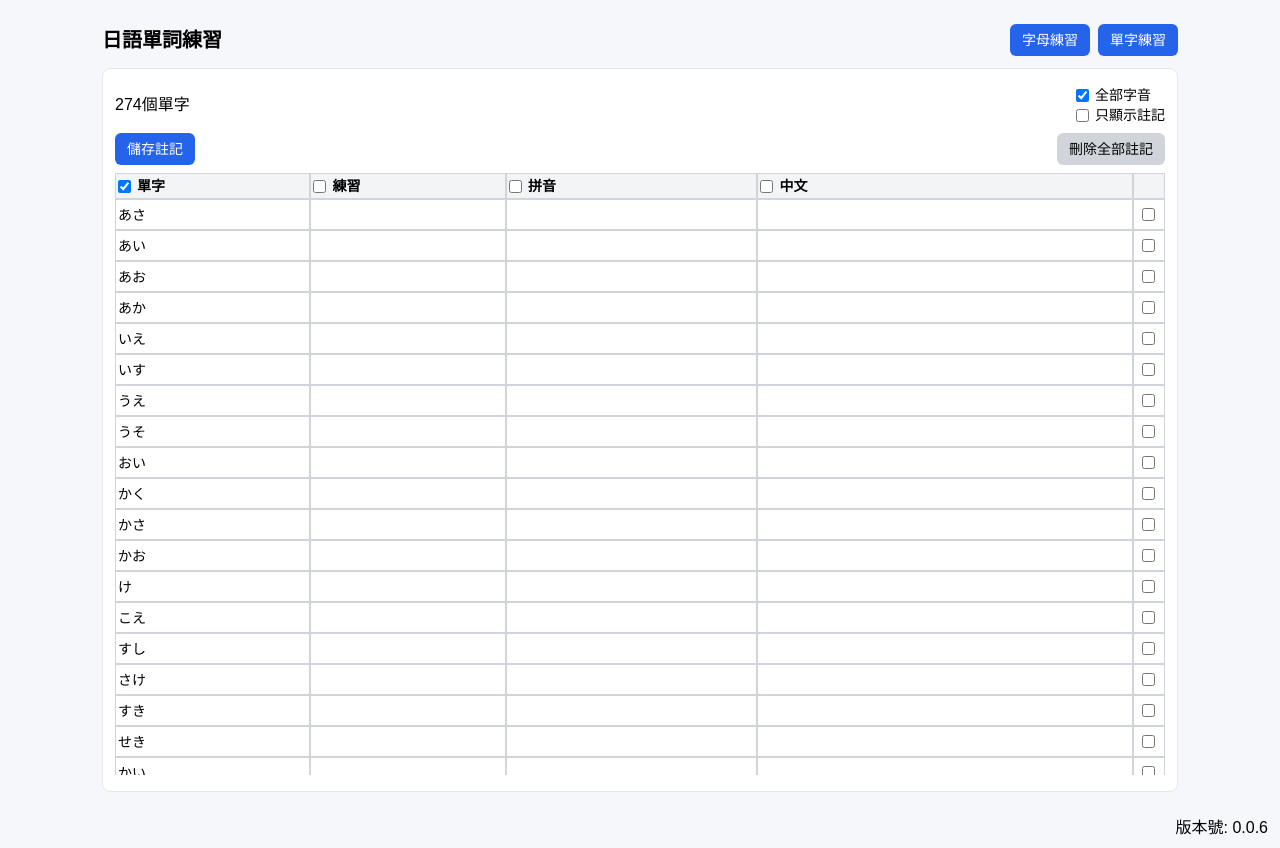
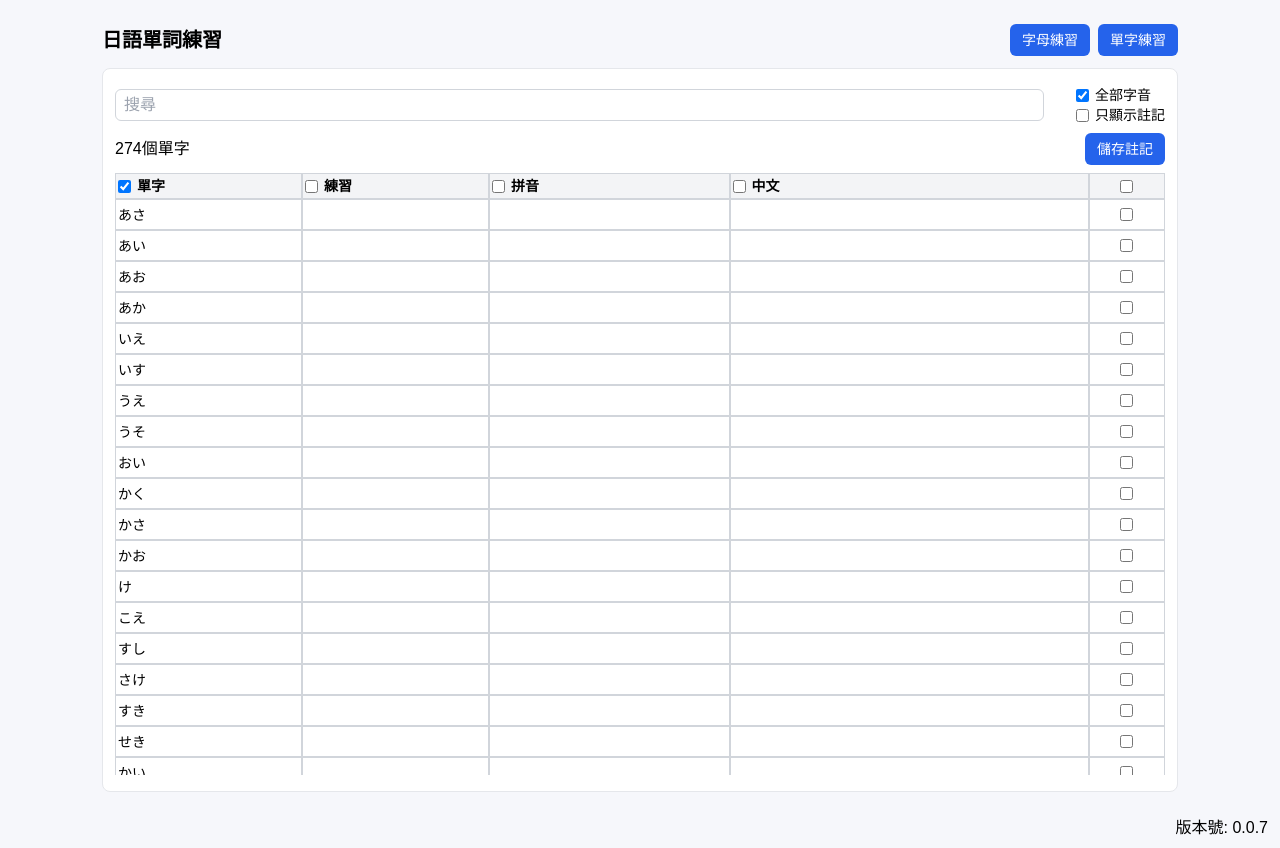
Before and after one commit to psplover16/Japanese_Word_Practice_Vue, a Vue app: page /word-practice in a window 1280 px wide. Both pictures are taken after a click on the label "全部字音". Built offline with nearby package versions, Linux system fonts and the light colour scheme.

Commit message:
0.0.7 新增搜尋功能，調整單字頁面UI

```diff
--- a/package.json
+++ b/package.json
@@ -1,7 +1,7 @@
 {
   "name": "jp_practice",
   "private": true,
-  "version": "0.0.6",
+  "version": "0.0.7",
   "type": "module",
   "scripts": {
     "dev": "vite",
--- a/src/views/wordPractice.vue
+++ b/src/views/wordPractice.vue
@@ -19,6 +19,8 @@ const { setOldStorageData, setWordsStorage, clearWordsStorage } = wordsMemory;
 const { kanaWithDakutenAndSokuonData } = storeToRefs(chooseTestAreaStore);
 const { getNoticeWords } = storeToRefs(wordsMemory);
 
+const isLongPress = ref({});
+
 const isShowWords = ref(true);
 const isShowPracticeWords = ref(false);
 const isShowRomanization = ref(false);
@@ -26,6 +28,8 @@ const isShowMeaning = ref(false);
 const wantNoteId = ref({});
 const isShowAllWords = ref(false);
 const isOnlyShowNotedWords = ref(false);
+const isDeleteAllNote = ref(false);
+const searchText = ref("");
 
 // 平假名轉片假名 + 片假名轉平假名
 function swapKana(str) {
@@ -100,33 +104,38 @@ const addIdwordPracticeText = computed(() => {
   }));
 });
 
-const filteredData = computed(() => {
-  if (isShowAllWords.value) {
-    return addIdwordPracticeText.value;
-  }
-  return filterWordPracticeText(
-    addIdwordPracticeText.value,
-    kanaWithDakutenAndSokuonData.value,
-  );
-});
+const filterSearchText = (text, searchText) => {
+  const searchLower = searchText.toLowerCase();
+  return text.toLowerCase().includes(searchLower);
+};
 
 const resultData = computed(() => {
-  // filteredData 進一步過濾只顯示註記的單字
+  let sendData;
+  // 顯示全部文字的話，就不過濾
+  if (isShowAllWords.value) {
+    sendData = addIdwordPracticeText.value;
+  } else {
+    sendData = filterWordPracticeText(
+      addIdwordPracticeText.value,
+      kanaWithDakutenAndSokuonData.value,
+    );
+  }
+  // 過濾只顯示註記的單字
   if (isOnlyShowNotedWords.value) {
-    return filteredData.value.filter((item) => item.note);
+    sendData = sendData.filter((item) => item.note);
   }
-  return filteredData.value;
+  // 搜尋功能，過濾掉不包含搜尋字串的單字
+  if (searchText.value.trim() !== "") {
+    // 轉成英文小寫，讓大小寫不分
+    sendData = sendData.filter(
+      (item) =>
+        filterSearchText(item.text, searchText.value) ||
+        filterSearchText(item.romanization, searchText.value) ||
+        filterSearchText(item.meaning, searchText.value),
+    );
+  }
+  return sendData;
 });
-
-watch(
-  () => getNoticeWords.value,
-  (newVal) => {
-    newVal.forEach((valId) => {
-      wantNoteId.value[valId] = true;
-    });
-  },
-  { deep: true },
-);
 
 // 把物件內值為true的key抽出來
 const trueKeys = (o) =>
@@ -140,18 +149,21 @@ const saveNote = () => {
     setWordsStorage(trueKeys(wantNoteId.value));
   }
 };
-const deleteNote = () => {
+
+const onDeleteAllChange = (e) => {
+  // 避免點擊刪除全部註記後，checkbox變成勾選狀態
+  if (!e.target.checked) return;
   if (confirm("確定要刪除全部註記嗎？")) {
     clearWordsStorage();
     wantNoteId.value = {};
+  } else {
+    isDeleteAllNote.value = false;
   }
 };
 
 const onRowClick = (id) => {
   wantNoteId.value[id] = !wantNoteId.value[id];
 };
-
-const isLongPress = ref({});
 
 function onRowLongPress(id) {
   isLongPress.value[id] = true;
@@ -162,6 +174,16 @@ function onRowLongPressRelease(id) {
   isLongPress.value[id] = false;
 }
 
+watch(
+  () => getNoticeWords.value,
+  (newVal) => {
+    newVal.forEach((valId) => {
+      wantNoteId.value[valId] = true;
+    });
+  },
+  { deep: true },
+);
+
 onMounted(() => {
   setOldStorageData();
 });
@@ -171,44 +193,55 @@ onMounted(() => {
   <div
     class="flex flex-col gap-2 bg-white border border-gray-200 rounded-lg px-3 py-4 mt-3"
   >
-    <div class="flex justify-between items-center">
-      <span>{{ resultData.length }}個單字</span>
+    <div class="flex justify-between items-center gap-8">
+      <input
+        type="input"
+        class="grow h-8 px-2 py-1 border border-gray-300 rounded-md outline-none focus:border-gray-500"
+        placeholder="搜尋"
+        v-model="searchText"
+      />
       <div>
         <BaseCheckbox label="全部字音" v-model="isShowAllWords" />
         <BaseCheckbox label="只顯示註記" v-model="isOnlyShowNotedWords" />
       </div>
     </div>
-    <div class="flex justify-between" v-if="resultData.length > 0">
-      <BaseBtn label="儲存註記" theme="default" @click="saveNote" />
-      <BaseBtn label="刪除全部註記" theme="reset" @click="deleteNote" />
+    <div class="flex justify-between items-center">
+      <span>{{ resultData.length }}個單字</span>
+      <BaseBtn
+        label="儲存註記"
+        theme="default"
+        @click="saveNote"
+        :class="{
+          invisible: resultData.length === 0,
+        }"
+      />
     </div>
     <div class="overflow-y-auto tableMaxHeight">
       <table class="w-full border-separate border-spacing-0">
         <thead class="sticky top-0 bg-neutral-100 z-10">
           <tr>
-            <th
-              class="bg-neutral-100 font-bold text-xs p-0.5 border border-gray-300"
-            >
+            <th class="thStyle">
               <BaseCheckbox label="單字" v-model="isShowWords" />
             </th>
-            <th
-              class="bg-neutral-100 font-bold text-xs p-0.5 border border-gray-300"
-            >
+            <th class="thStyle">
               <BaseCheckbox label="練習" v-model="isShowPracticeWords" />
             </th>
-            <th
-              class="bg-neutral-100 font-bold text-xs p-0.5 border border-gray-300"
-            >
+            <th class="thStyle">
               <BaseCheckbox label="拼音" v-model="isShowRomanization" />
             </th>
-            <th
-              class="bg-neutral-100 font-bold text-xs p-0.5 border border-gray-300"
-            >
+            <th class="thStyle">
               <BaseCheckbox label="中文" v-model="isShowMeaning" />
             </th>
-            <th
-              class="w-8 bg-neutral-100 font-bold text-xs p-2 border border-gray-300"
-            ></th>
+            <th class="thStyle">
+              <div class="flex justify-center">
+                <input
+                  type="checkbox"
+                  v-model="isDeleteAllNote"
+                  @change="onDeleteAllChange"
+                  title="刪除全部註記"
+                />
+              </div>
+            </th>
           </tr>
         </thead>
         <tbody>
@@ -263,11 +296,13 @@ onMounted(() => {
               </span>
             </td>
             <td class="border border-gray-300 p-2 relative bg-white no-select">
-              <BaseCheckbox
-                label=""
-                v-model="wantNoteId[resultDataVal.id]"
-                @click.stop
-              />
+              <div class="flex justify-center">
+                <input
+                  type="checkbox"
+                  v-model="wantNoteId[resultDataVal.id]"
+                  @click.stop
+                />
+              </div>
             </td>
           </tr>
         </tbody>
@@ -277,6 +312,15 @@ onMounted(() => {
 </template>
 
 <style lang="scss" scoped>
+.thStyle {
+  border: 1px solid #d1d5db;
+  position: relative;
+  font-size: 12px;
+  line-height: 16px;
+  padding: 2px;
+  background-color: #f3f4f6;
+  font-weight: 700;
+}
 .tdStyle {
   border: 1px solid #d1d5db;
   position: relative;
```
